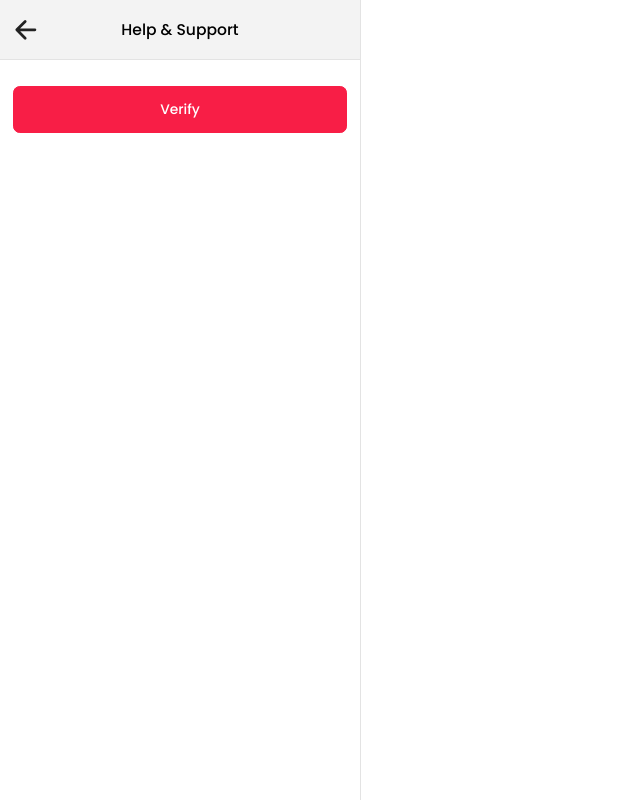
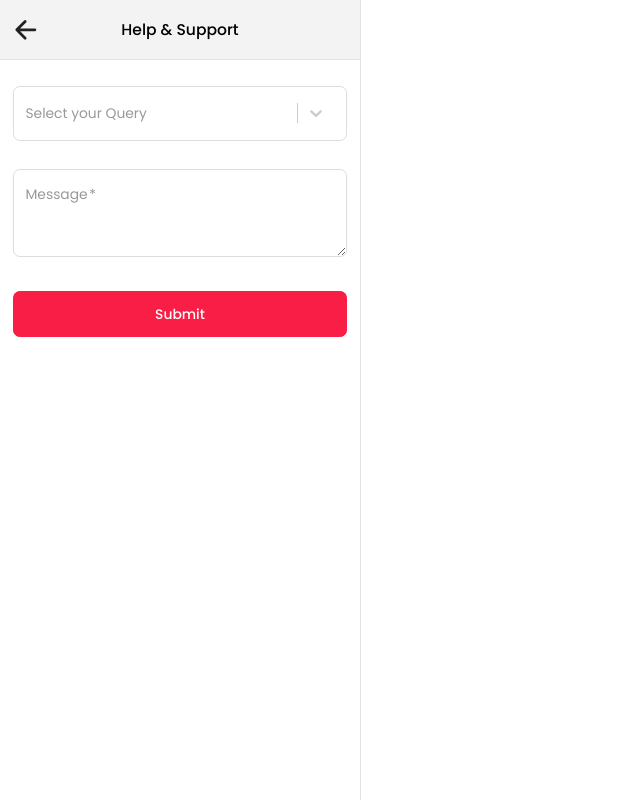
Before and after one commit to 25mohit/rent-property-project-frontend, a Next.js app: page /Support in a window 1280 px wide. Shown: the whole page, without its empty margins (0-640 px from the left). Built offline with nearby package versions, Linux system fonts and the light colour scheme.

Commit message:
help support page

```diff
--- a/src/app/Support/page.tsx
+++ b/src/app/Support/page.tsx
@@ -4,9 +4,16 @@ import Link from "next/link";
 import InputField from "../components/Utils/Form/InputField/InputField";
 import { IoArrowBack } from "react-icons/io5";
 import SingleContentLayout from "../components/HOC/Layout/SingleContentLayout";
+import TextAreaField from "../components/Utils/Form/TextAreaField/TextAreaField";
+import SelectDropdown from "../components/Utils/Form/SelectDropdown/SelectDropdown";
 
 const Support = () => {
-
+    const [category, setCategory] = useState('')
+    const options = [
+        { label: "Do you want to change phone number?", value: 'Do you want to change phone number?' },
+        { label: "Do you want to change email address?", value: 'Do you want to change email address?' },
+        { label: "Other", value: 'Other' },
+    ]
 
     return (
         <SingleContentLayout>
@@ -22,8 +29,9 @@ const Support = () => {
 
             <div className="defaultSpace">
 
-
-                <button className='btn mainBtn fillBtn'>Verify</button>
+            <SelectDropdown options={options} placeholder="Select your Query" setValue={setCategory} value={category} />
+                <TextAreaField placeholder="Message" required />
+                <button className='btn mainBtn fillBtn'>Submit</button>
 
             </div>
 
--- a/src/app/components/Utils/Form/SelectDropdown/SelectDropdown.tsx
+++ b/src/app/components/Utils/Form/SelectDropdown/SelectDropdown.tsx
@@ -6,10 +6,11 @@ interface SelectInterface {
     options?: any,
     placeholder?: string,
     value?: string,
+    required?: any,
     setValue?: any
 }
 
-const SelectDropdown: React.FC<SelectInterface> = ({ placeholder, setValue, value, options }) => {
+const SelectDropdown: React.FC<SelectInterface> = ({ placeholder, setValue, value, options,required }) => {
     const [newID, setNewID] = useState('');
     const [hasValue, setHasValue] = useState(false);
     const [menuIsOpen, setMenuIsOpen] = useState(false);
@@ -53,7 +54,7 @@ const SelectDropdown: React.FC<SelectInterface> = ({ placeholder, setValue, valu
                     onMenuOpen={() => setMenuIsOpen(true)}
                     onMenuClose={() => setMenuIsOpen(false)}
                 />
-                <label htmlFor={newID} className={hasValue ? 'formLabel active' : 'formLabel'}>{placeholder}<span className='requiredStar'>*</span></label>
+                <label htmlFor={newID} className={hasValue ? 'formLabel active' : 'formLabel'}>{placeholder}{ required !== undefined && required && <span className='requiredStar'>*</span>}</label>
             </div>
             <p className='error danger'></p>
         </div>
--- a/src/app/components/Utils/Form/TextAreaField/TextAreaField.tsx
+++ b/src/app/components/Utils/Form/TextAreaField/TextAreaField.tsx
@@ -9,9 +9,10 @@ interface InputInterface{
     max?: string,
     field?: string,
     label?: string,
+    required?: any,
     verifyClick?: React.Dispatch<React.SetStateAction<boolean>>
 }
-const TextAreaField:React.FC<InputInterface> = ({ type, placeholder, min, max, field, label, verifyClick }) => {
+const TextAreaField:React.FC<InputInterface> = ({ type, placeholder,required, verifyClick }) => {
     const [hasValue, setHasValue] = useState(false);
     const [newID, setNewID] = useState('');
 
@@ -33,7 +34,7 @@ const TextAreaField:React.FC<InputInterface> = ({ type, placeholder, min, max, f
     <div className='formGroup'>
       <div className='formGroupMain textareaField'>
         <textarea id={newID} className={`form-control`} onChange={handleInputChange} />
-        <label htmlFor={newID} className={hasValue ? 'formLabel active' : 'formLabel'}>{placeholder}<span className='requiredStar'>*</span></label>
+        <label htmlFor={newID} className={hasValue ? 'formLabel active' : 'formLabel'}>{placeholder}{ required !== undefined && required && <span className='requiredStar'>*</span>}</label>
       </div>
       <p className='error danger'></p>
     </div>
```
